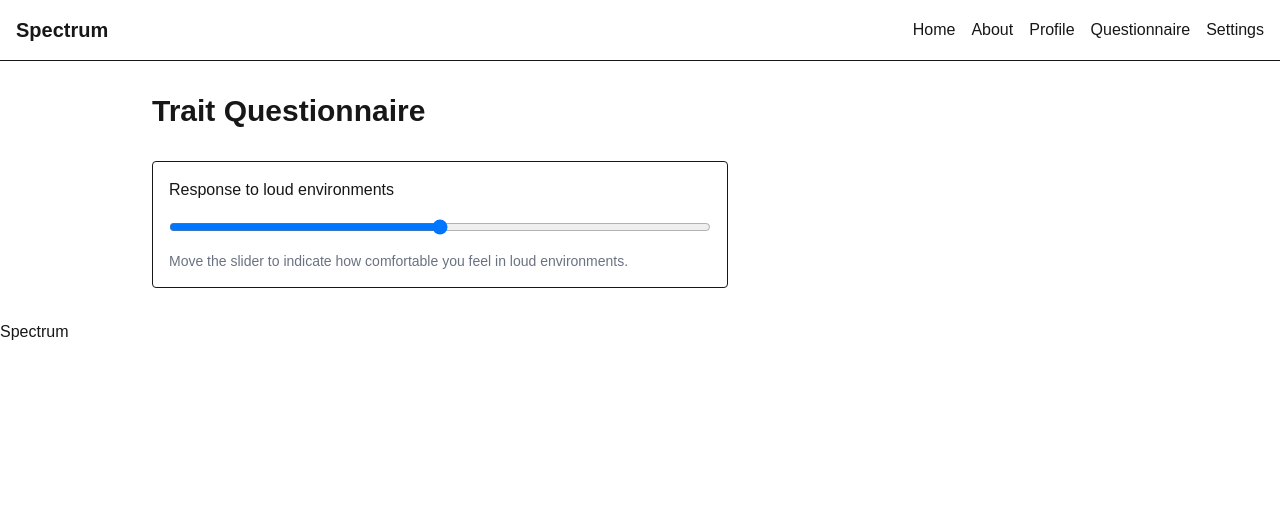
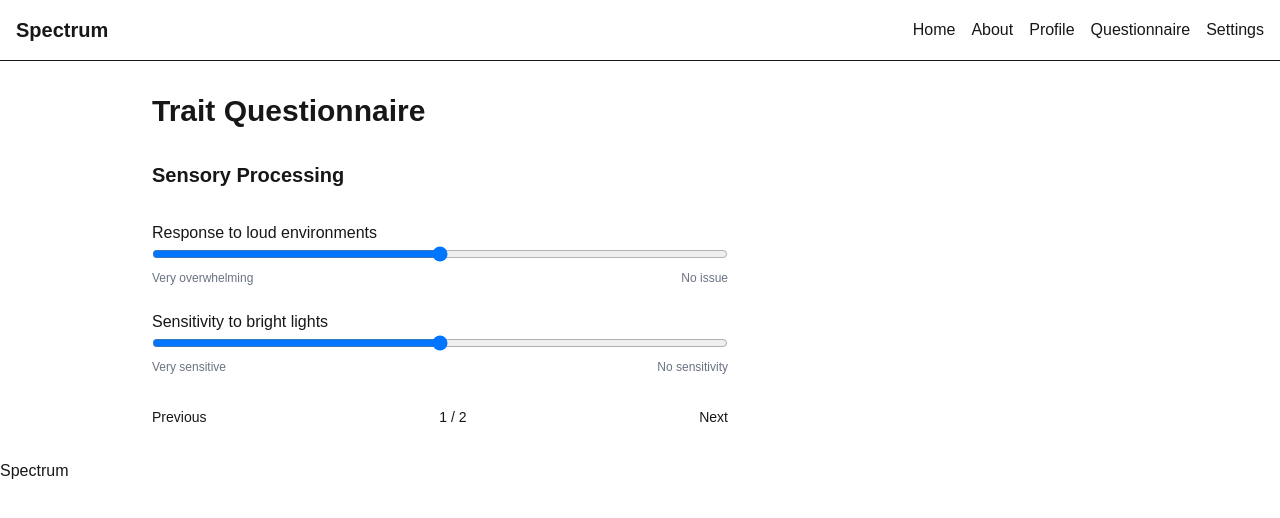
Before and after one commit to McPLuke/spectrum-app, a Next.js app in the folder spectrum-app/: page /questionnaire in a window 1280 px wide. Shown: the top 518 px of the page. Built offline with nearby package versions, Linux system fonts and the light colour scheme.

Commit message:
Questionnaire Update
Add a questionnaire system with categories and sliders.

```diff
--- a/spectrum-app/src/app/questionnaire/page.tsx
+++ b/spectrum-app/src/app/questionnaire/page.tsx
@@ -1,4 +1,25 @@
+"use client"
+
+import { useState } from "react"
+import { traitCategories } from "@/lib/data/traits"
+
+import TraitSlider from "@/components/questionnaire/TraitSlider"
+import CategoryStepper from "@/components/questionnaire/CategoryStepper"
+
 export default function Questionnaire() {
+  const [currentCategoryIndex, setCurrentCategoryIndex] = useState(0)
+
+  const [responses, setResponses] = useState<Record<string, number>>({})
+
+  const currentCategory = traitCategories[currentCategoryIndex]
+
+  const handleChange = (traitId: string, value: number) => {
+    setResponses((prev) => ({
+      ...prev,
+      [traitId]: value,
+    }))
+  }
+
   return (
     <div className="space-y-8 max-w-xl">
 
@@ -6,26 +27,43 @@ export default function Questionnaire() {
         Trait Questionnaire
       </h1>
 
-      <div className="border p-4 rounded space-y-4">
+      <h2 className="text-xl font-semibold">
+        {currentCategory.name}
+      </h2>
 
-        <label className="block font-medium">
-          Response to loud environments
-        </label>
+      <div className="space-y-6">
 
-        <input
-          type="range"
-          min="1"
-          max="5"
-          className="w-full"
-        />
-
-        <p className="text-sm text-gray-500">
-          Move the slider to indicate how comfortable
-          you feel in loud environments.
-        </p>
+        {currentCategory.traits.map((trait) => (
+          <TraitSlider
+            key={trait.id}
+            label={trait.label}
+            minLabel={trait.minLabel}
+            maxLabel={trait.maxLabel}
+            value={responses[trait.id] || 3}
+            onChange={(value) =>
+              handleChange(trait.id, value)
+            }
+          />
+        ))}
 
       </div>
 
+      <CategoryStepper
+        current={currentCategoryIndex}
+        total={traitCategories.length}
+        onNext={() =>
+          setCurrentCategoryIndex((i) =>
+            Math.min(i + 1, traitCategories.length - 1)
+          )
+        }
+        onPrev={() =>
+          setCurrentCategoryIndex((i) =>
+            Math.max(i - 1, 0)
+          )
+        }
+      />
+
     </div>
+
   )
 }
--- /dev/null
+++ b/spectrum-app/src/components/questionnaire/CategoryStepper.tsx
@@ -0,0 +1,39 @@
+type Props = {
+  current: number
+  total: number
+  onNext: () => void
+  onPrev: () => void
+}
+
+export default function CategoryStepper({
+  current,
+  total,
+  onNext,
+  onPrev,
+}: Props) {
+  return (
+    <div className="flex justify-between items-center mt-6">
+
+      <button
+        onClick={onPrev}
+        disabled={current === 0}
+        className="text-sm"
+      >
+        Previous
+      </button>
+
+      <span className="text-sm">
+        {current + 1} / {total}
+      </span>
+
+      <button
+        onClick={onNext}
+        disabled={current === total - 1}
+        className="text-sm"
+      >
+        Next
+      </button>
+
+    </div>
+  )
+}
--- /dev/null
+++ b/spectrum-app/src/components/questionnaire/TraitSlider.tsx
@@ -0,0 +1,35 @@
+type Props = {
+  label: string
+  minLabel: string
+  maxLabel: string
+  value: number
+  onChange: (value: number) => void
+}
+
+export default function TraitSlider({
+  label,
+  minLabel,
+  maxLabel,
+  value,
+  onChange,
+}: Props) {
+  return (
+    <div className="space-y-2">
+      <label className="font-medium">{label}</label>
+
+      <input
+        type="range"
+        min={1}
+        max={5}
+        value={value}
+        onChange={(e) => onChange(Number(e.target.value))}
+        className="w-full"
+      />
+
+      <div className="flex justify-between text-xs text-gray-500">
+        <span>{minLabel}</span>
+        <span>{maxLabel}</span>
+      </div>
+    </div>
+  )
+}
--- /dev/null
+++ b/spectrum-app/src/lib/data/traits.ts
@@ -0,0 +1,38 @@
+export const traitCategories = [
+  {
+    id: "sensory",
+    name: "Sensory Processing",
+    traits: [
+      {
+        id: "sound",
+        label: "Response to loud environments",
+        minLabel: "Very overwhelming",
+        maxLabel: "No issue",
+      },
+      {
+        id: "light",
+        label: "Sensitivity to bright lights",
+        minLabel: "Very sensitive",
+        maxLabel: "No sensitivity",
+      },
+    ],
+  },
+  {
+    id: "communication",
+    name: "Communication",
+    traits: [
+      {
+        id: "verbal",
+        label: "Comfort with verbal communication",
+        minLabel: "Very difficult",
+        maxLabel: "Very comfortable",
+      },
+      {
+        id: "written",
+        label: "Preference for written communication",
+        minLabel: "Strongly prefer verbal",
+        maxLabel: "Strongly prefer written",
+      },
+    ],
+  },
+]
```
